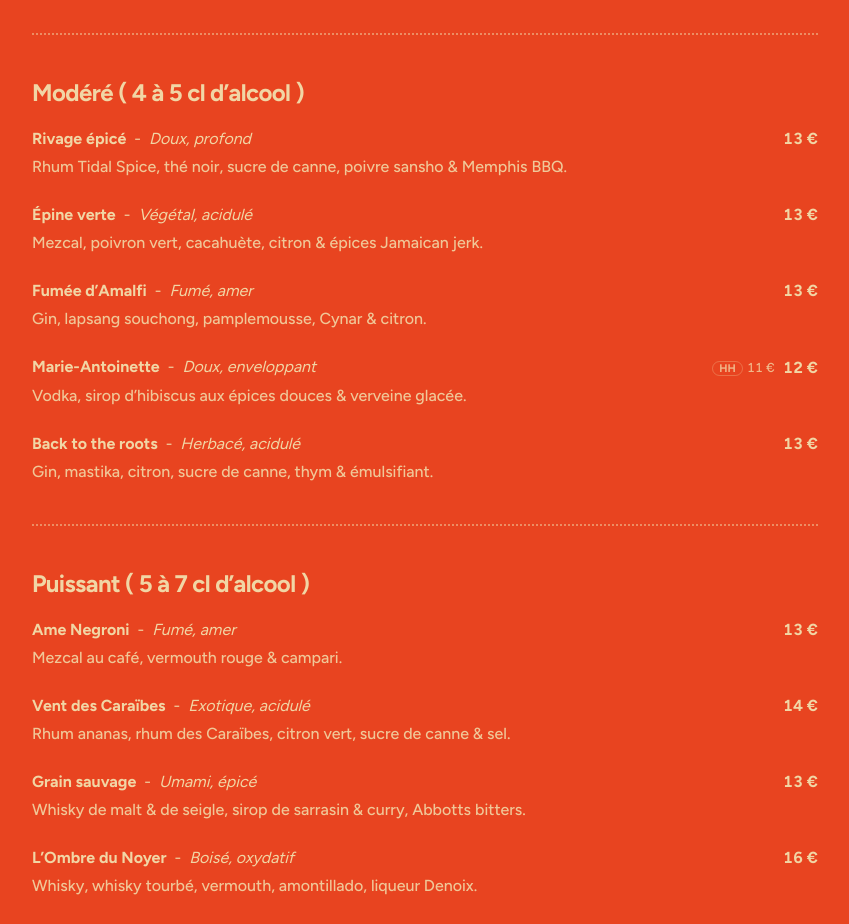
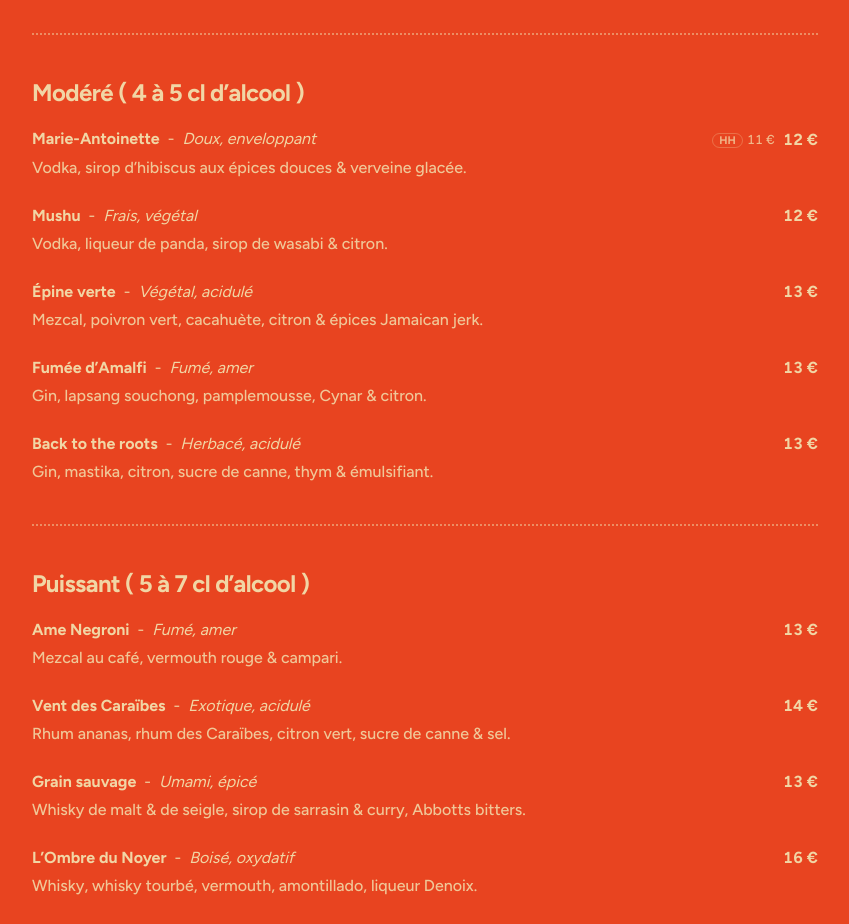
Before and after one commit to MisterPingouin/olme-site, a Next.js app: page / in a window 1280 px wide. Shown: the part 1260-2184 px from the top of the page, without its empty margins (32-881 px from the left). Built offline with nearby package versions, Linux system fonts and the light colour scheme.

Commit message:
update content

```diff
--- a/src/app/data/content.tsx
+++ b/src/app/data/content.tsx
@@ -228,12 +228,25 @@ export const MIXO_SECTIONS: CocktailSection[] = [
     title: "Modéré",
     subtitle: "( 4 à 5 cl d’alcool )",
     items: [
-      {
-  name: "Rivage épicé",
-  notes:
-    "Doux, profond — Rhum Tidal Spice, thé noir, sucre de canne, poivre sansho & Memphis BBQ.",
-  price: 13,
-},
+            {
+        name: "Marie-Antoinette",
+        notes:
+          "Doux, enveloppant — Vodka, sirop d’hibiscus aux épices douces & verveine glacée.",
+        price: 12,
+        happyHourPrice: 11,
+      },
+            {
+        name: "Mushu",
+        notes:
+          "Frais, végétal — Vodka, liqueur de panda, sirop de wasabi & citron.",
+        price: 12,
+      },
+//       {
+//   name: "Rivage épicé",
+//   notes:
+//     "Doux, profond — Rhum Tidal Spice, thé noir, sucre de canne, poivre sansho & Memphis BBQ.",
+//   price: 13,
+// },
       {
         name: "Épine verte",
         notes:
@@ -244,13 +257,6 @@ export const MIXO_SECTIONS: CocktailSection[] = [
         name: "Fumée d’Amalfi",
         notes: "Fumé, amer — Gin, lapsang souchong, pamplemousse, Cynar & citron.",
         price: 13,
-      },
-      {
-        name: "Marie-Antoinette",
-        notes:
-          "Doux, enveloppant — Vodka, sirop d’hibiscus aux épices douces & verveine glacée.",
-        price: 12,
-        happyHourPrice: 11,
       },
       {
         name: "Back to the roots",
```
